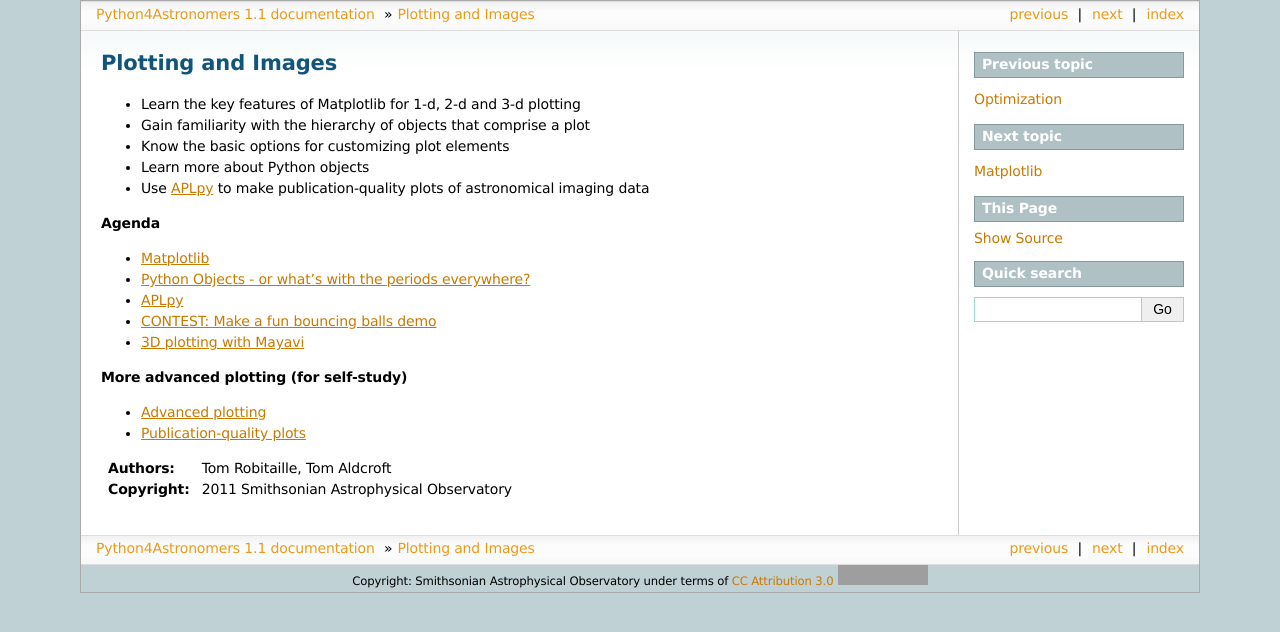
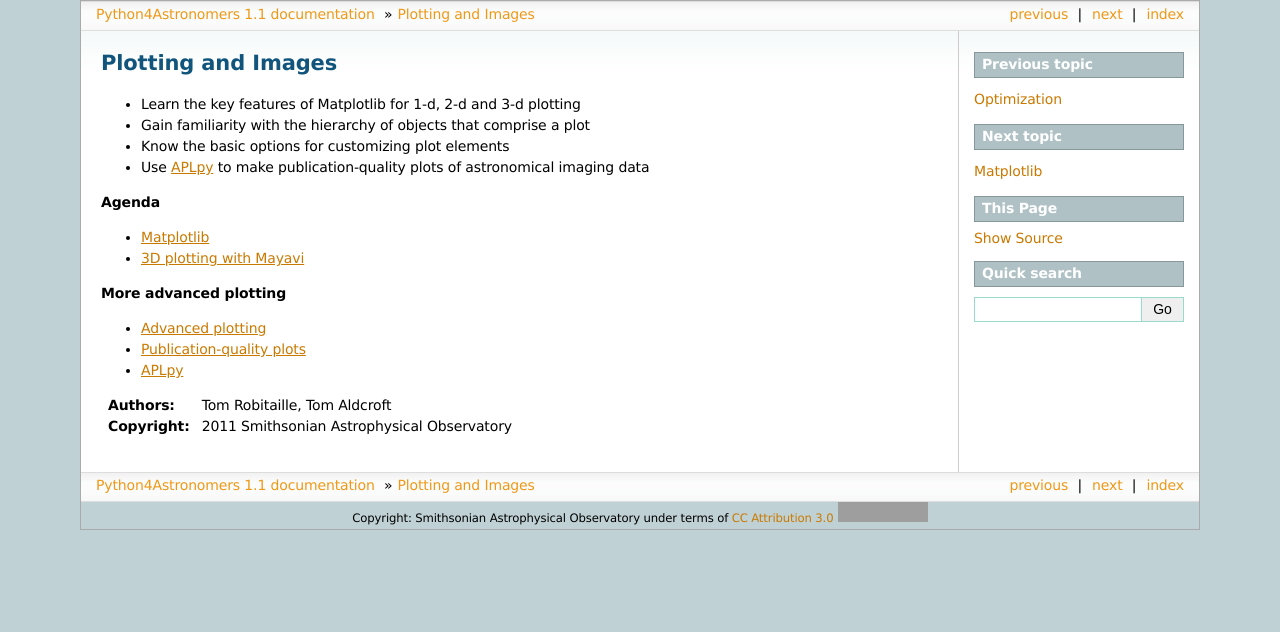
Before and after one commit to python4ESAC/python4ESAC, a Sphinx documentation site: the page built from source/plotting/plotting.rst, in a window 1280 px wide. Shown: the top 632 px of the page. Built offline with Sphinx 7.4.7, drawn with Linux system fonts in a browser that asks for light colours; formulas are drawn with MathJax 3; grey boxes are pictures that could not be loaded.

Commit message:
minor changes

```diff
--- a/source/index.rst
+++ b/source/index.rst
@@ -66,11 +66,11 @@ Date     Topic                                   Time           Presenter
 30th May Introduction to Pure Python             11:30-13:00    Neil
 30th May Reading and Writing Files               14:00-15:30    Neil
 30th May IPython, Numpy and Scipy                15:45-17:00    Pieter
-31st May IPython, Numpy and Scipy continued      9:30-10:00     Pieter
+31st May IPython, Numpy and Scipy continued      9:30-11:00     Pieter
 31st May Introduction to Matplotlib              11:30-13:00    Pieter
 31st May Publication quality plots               14:00-15:30    Neil
 31st May Plotting images and APLpy               15:45-17:00    Eli
-1st June APLpy continued                         9:30-10:00     Eli
+1st June APLpy continued                         9:30-11:00     Eli
 1st June Fitting and modelling, Q&A              11:30-13:00    Eli
 1st June urllib2, ATPy, examples                 14:00-15:30    Neil
 1st June multiprocessing, f2py, more examples    15:45-17:00    Pieter
--- a/source/plotting/plotting.rst
+++ b/source/plotting/plotting.rst
@@ -8,7 +8,6 @@ Plotting and Images
 - Learn the key features of Matplotlib for 1-d, 2-d and 3-d plotting
 - Gain familiarity with the hierarchy of objects that comprise a plot
 - Know the basic options for customizing plot elements
-- Learn more about Python objects
 - Use `APLpy`_ to make publication-quality plots of astronomical imaging data
 
 **Agenda**
@@ -17,18 +16,16 @@ Plotting and Images
    :maxdepth: 1
 
    matplotlib
-   ../python/objects
-   aplpy
-   ../contest/bounce
    mayavi_example
 
-**More advanced plotting (for self-study)**
+**More advanced plotting**
 
 .. toctree::
    :maxdepth: 1
 
    advanced
    publication
+   aplpy
 
 .. Bouncing balls contest
    -----------------------
```
